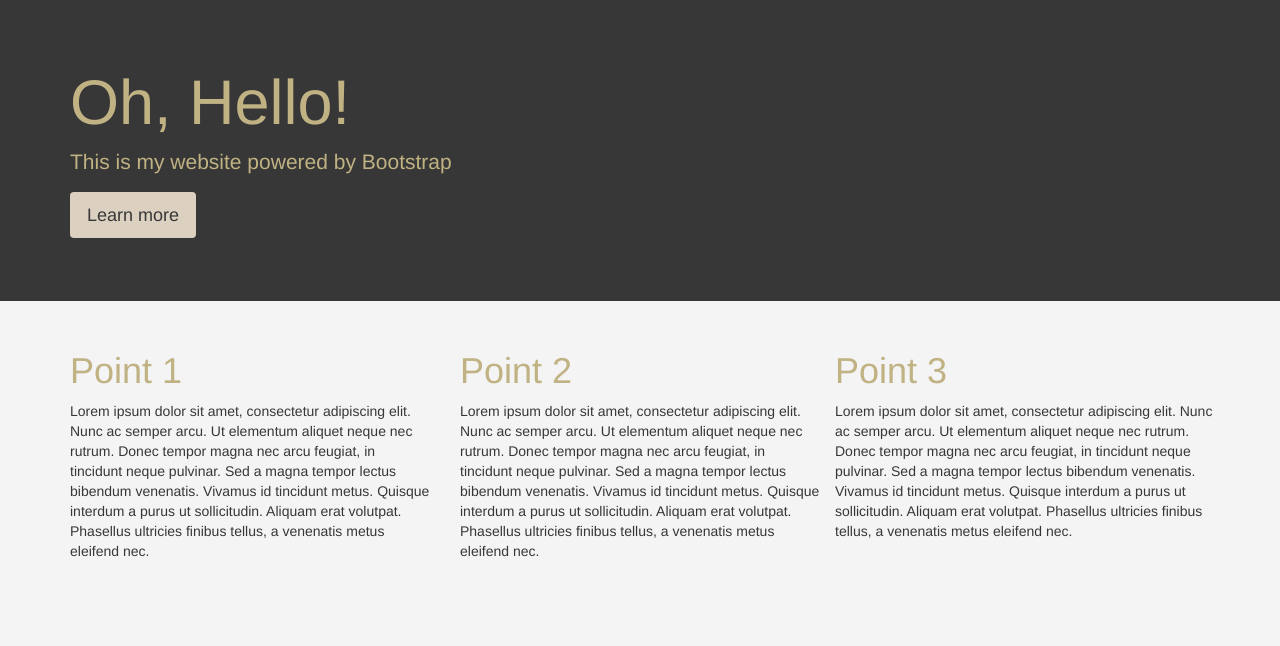
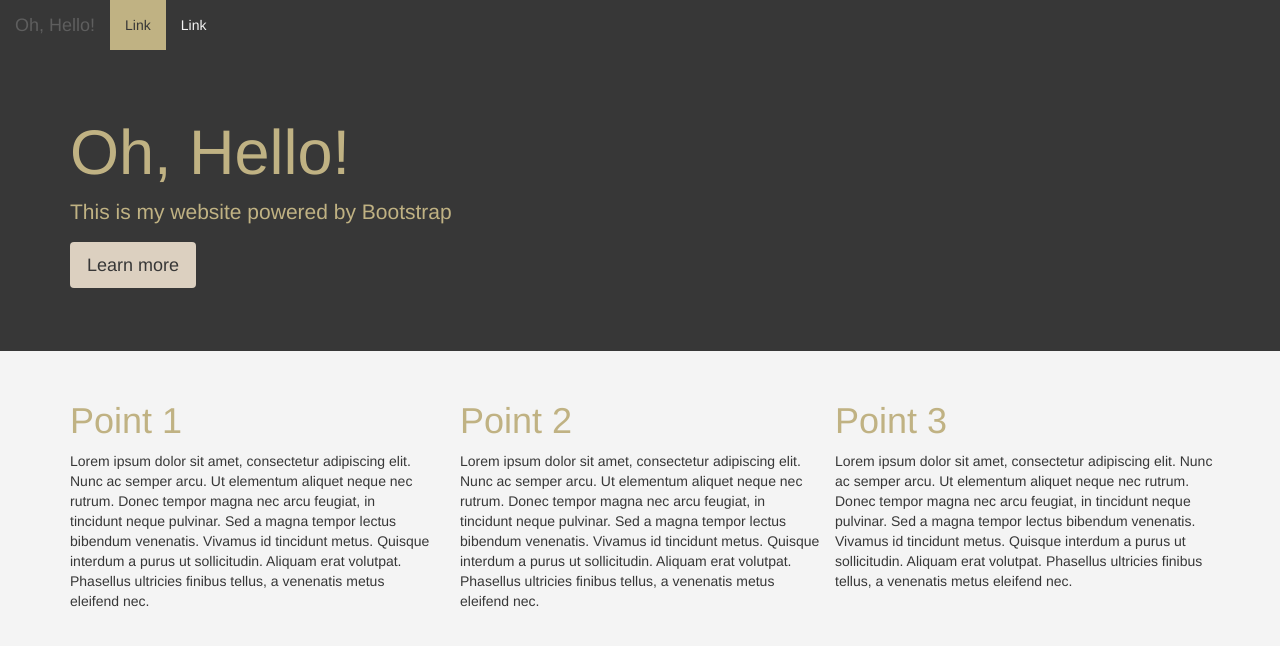
Before and after one commit to ADuncs13/skillcrush-bootstrap, a plain HTML site: page index.html in a window 1280 px wide. Drawn offline with nearby package versions, Linux system fonts and the light colour scheme.

Commit message:
added navigation bar

```diff
--- a/css/custom.css
+++ b/css/custom.css
@@ -10,11 +10,30 @@ p {
 	color: #373737;
 }
 
+/* ----- Nav Bar ------*/
+.navbar {
+	margin-bottom: 0px;
+	background-color: #373737;
+	color: #c0b283;
+	border: 0px;
+	border-radius: 0px;
+}
+
+.navbar-default .navbar-nav > li > a {
+	background-color: #373737;
+	color: #f4f4f4;
+}
+
+.navbar-default .navbar-nav > .active > a, .navbar-default .navbar-nav > .active > a:focus, .navbar-default .navbar-nav > .active > a:hover {
+	background-color: #c0b283;
+	color: #373737;
+}
+
 .jumbotron {
 	background-color: #373737;
 }
 
-.jumbotron h1, .jumbotron p {
+.jumbotron h1, .jumbotron p, .navbar-default .navbar-brand {
 	color: #c0b283;
 }
 
--- a/index.html
+++ b/index.html
@@ -19,6 +19,36 @@
     <![endif]-->
   </head>
   <body>
+
+  <!-- NAV BAR -->
+    <nav class="navbar navbar-default">
+      <div class="container-fluid">
+        <!-- Brand and toggle get grouped for better mobile display -->
+        <div class="navbar-header">
+          <button type="button" class="navbar-toggle collapsed" data-toggle="collapse" data-target="#bs-example-navbar-collapse-1" aria-expanded="false">
+            <span class="sr-only">Toggle navigation</span>
+            <span class="icon-bar"></span>
+            <span class="icon-bar"></span>
+            <span class="icon-bar"></span>
+          </button>
+          <a class="navbar-brand" href="#">Oh, Hello!</a>
+        </div>
+
+        <!-- Collect the nav links, forms, and other content for toggling -->
+        <div class="collapse navbar-collapse" id="bs-example-navbar-collapse-1">
+          <ul class="nav navbar-nav">
+            <li class="active"><a href="#">Link <span class="sr-only">(current)</span></a></li>
+            <li><a href="#">Link</a></li>
+          </ul>
+        </div><!-- /.navbar-collapse -->
+      </div><!-- /.container-fluid -->
+    </nav>
+
+
+<!-- END NAV BAR -->
+
+
+<!-- JUMBOTRON -->
     <div class="jumbotron">
       <div class="container">
         <h1>Oh, Hello!</h1>
@@ -26,6 +56,9 @@
         <p><a class="btn btn-custom btn-lg" href="#" role="button">Learn more</a></p>
       </div>
     </div>
+
+<!-- END JUMBOTRON -->
+
 
     <div class="container">
       <div class="row">
```
